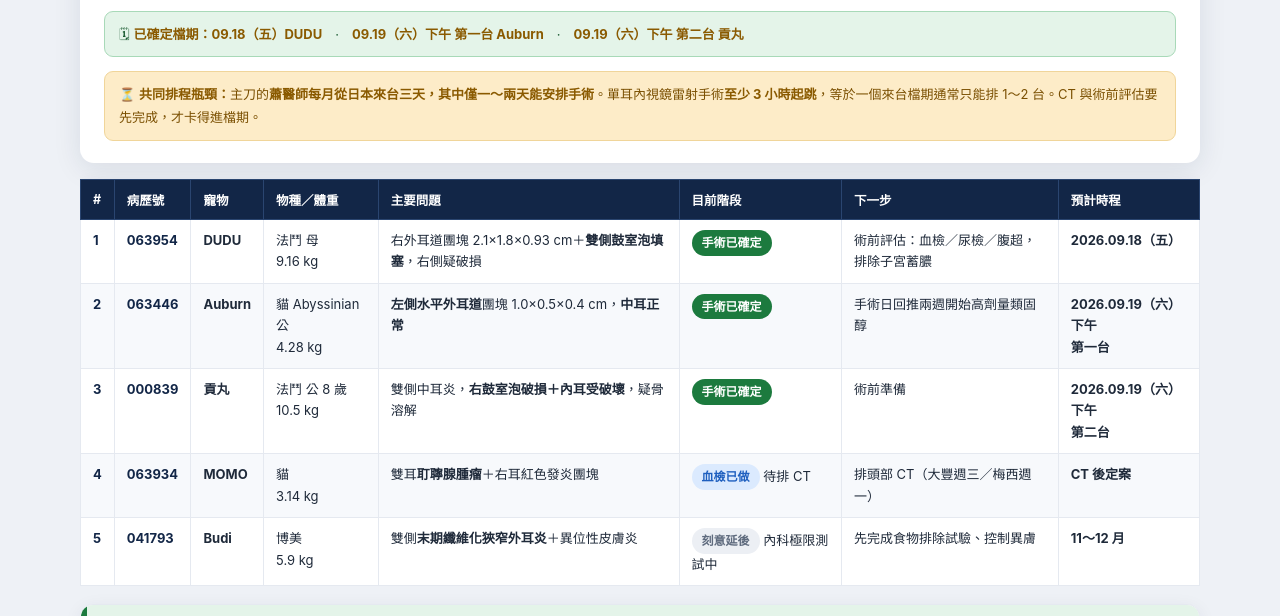
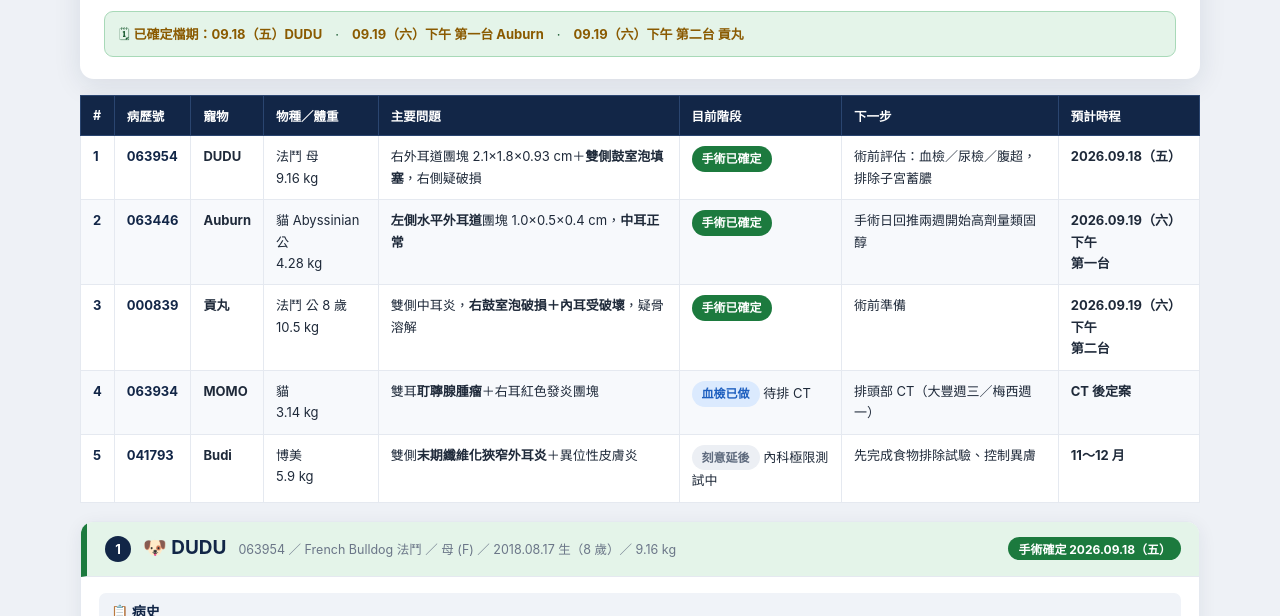
Before and after one commit to cjpetrous4dermatology-ux/clinref-a7k2m9q, a plain HTML site: page surgery-queue.html in a window 1280 px wide. Shown: the part 111-727 px from the top of the page. Drawn offline with Linux system fonts and the light colour scheme.

Commit message:
移除共同排程瓶頸說明區塊

```diff
--- a/surgery-queue.html
+++ b/surgery-queue.html
@@ -137,7 +137,6 @@
     <h1>耳道／中耳手術排程評估</h1>
     <div class="sub">五個病例的病史、術前評估、目前階段與下一步　·　依「距離可排刀的遠近」排序　·　術前評估欄位沿用中耳炎病例整理模板　·　資料整理於 2026.09.06</div>
     <div class="bottleneck" style="background:#e4f4e9;border-color:#a8d9b8;color:#1c5c33;">🗓 <b>已確定檔期：</b><b>09.18（五）DUDU</b>　·　<b>09.19（六）下午 第一台 Auburn</b>　·　<b>09.19（六）下午 第二台 貢丸</b></div>
-    <div class="bottleneck">⏳ <b>共同排程瓶頸：</b>主刀的<b>蕭醫師每月從日本來台三天，其中僅一～兩天能安排手術</b>。單耳內視鏡雷射手術<b>至少 3 小時起跳</b>，等於一個來台檔期通常只能排 1～2 台。CT 與術前評估要先完成，才卡得進檔期。</div>
   </div>
 
   <div class="mx-scroll">
```
